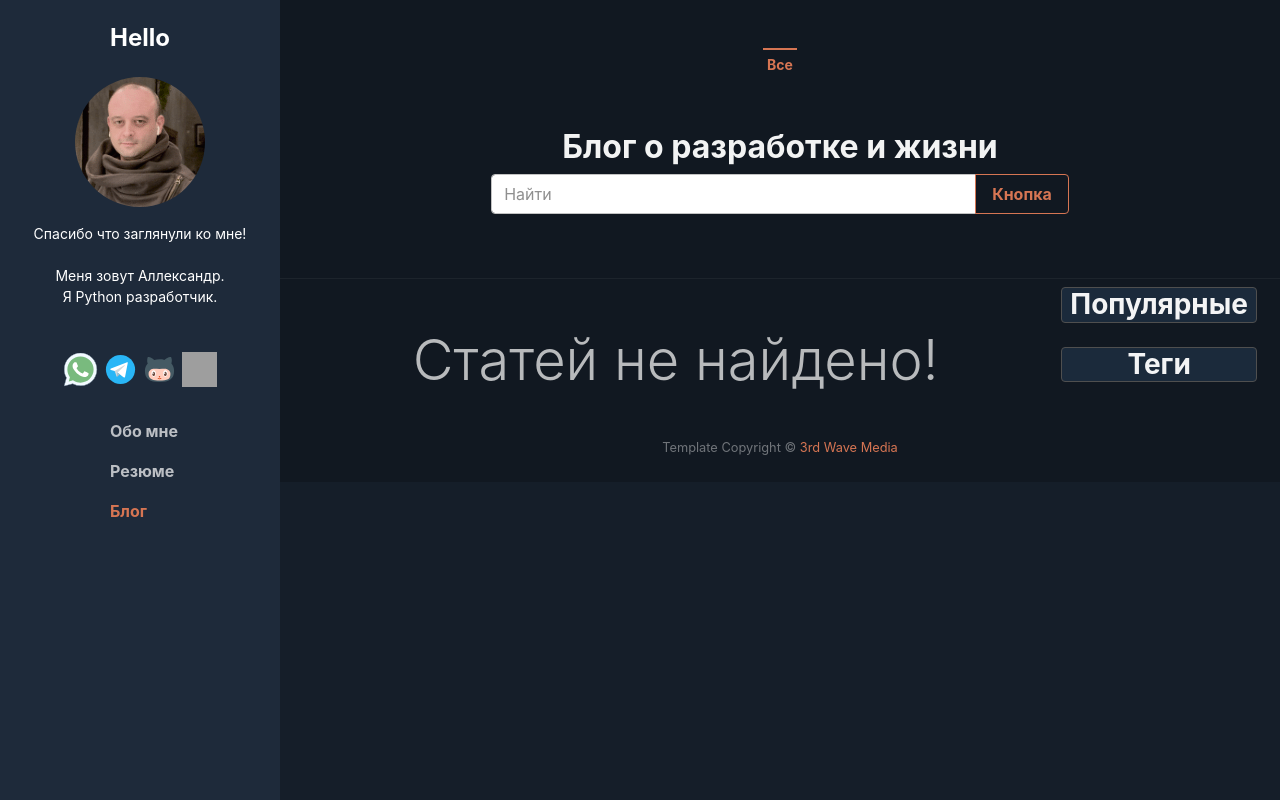
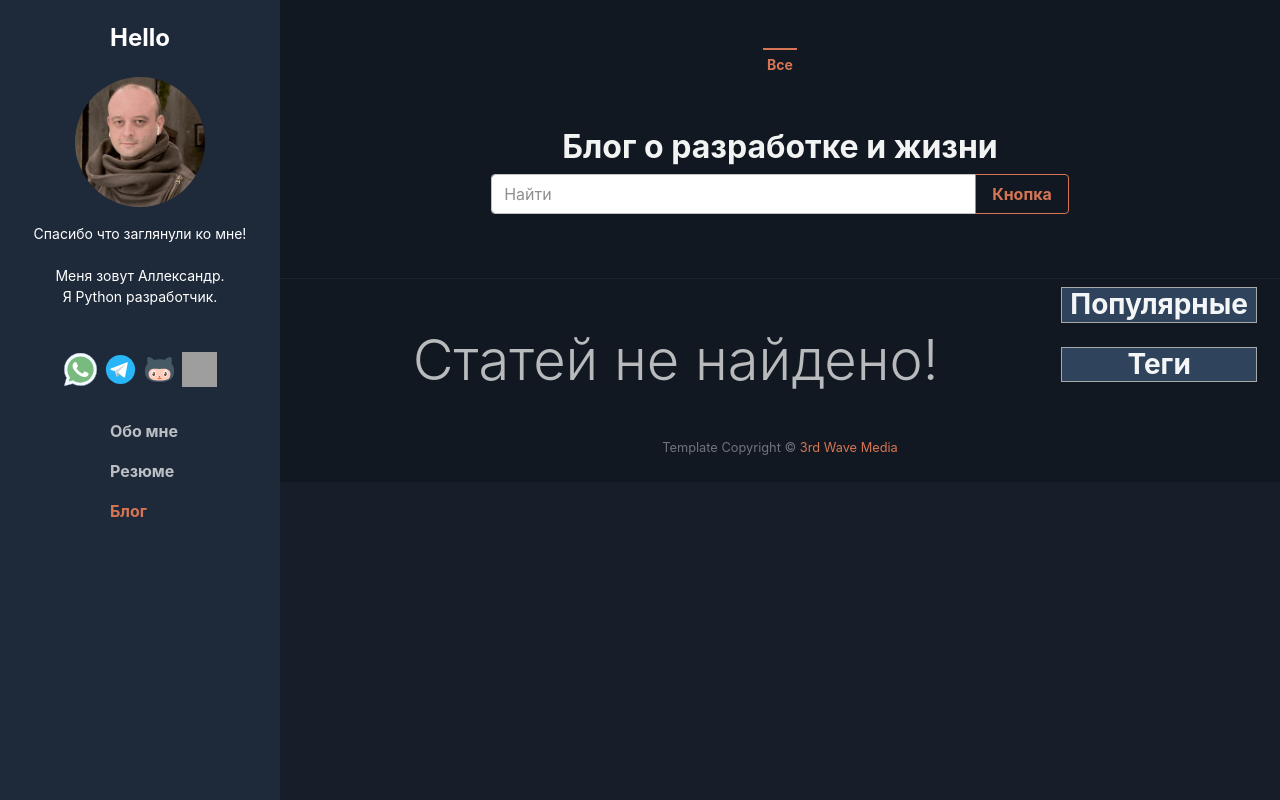
Before and after one commit to Hazzari/MySite.v2, a Django app: page /blog/ in a window 1280 px wide. Run offline with Django 3.2, Linux system fonts and the light colour scheme; data that the repository does not hold is empty; parts of the project's set-up code (start-up, migrations or seed data) failed here and were passed over; some libraries are stand-ins or nearby versions; grey boxes are pictures that could not be loaded.

Commit message:
fix style tags and popular post

```diff
--- a/blog/templates/blog/popular_post_tpl.html
+++ b/blog/templates/blog/popular_post_tpl.html
@@ -1,5 +1,5 @@
 <div class="popular-posts  p-2">
-    <h3 class="text-center border rounded border-secondary blog-tags-and-posts-menu">Популярные</h3>
+    <h3 class="text-center btn-secondary border">Популярные</h3>
     {% for post in posts %}
         <a href="{{ post.get_absolute_url }}">
             {% if post.photo %}
--- a/blog/templates/blog/tags_tpl.html
+++ b/blog/templates/blog/tags_tpl.html
@@ -6,7 +6,7 @@
 {#</div>#}
 {##}
 <div class="popular-posts p-2">
-    <h3 class="text-center border rounded border-secondary blog-tags-and-posts-menu">Теги</h3>
+    <h3 class="text-center btn-secondary mb-3 border">Теги</h3>
     {% for tag in tags %}
 
         <a class="btn btn-outline-primary mb-1 " href="{{ tag.get_absolute_url }}" role="button">{{ tag.title }}</a>
```
